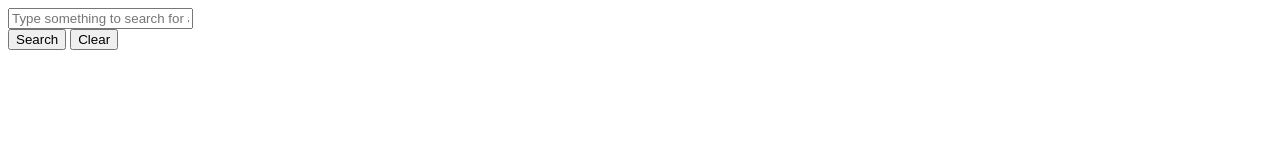
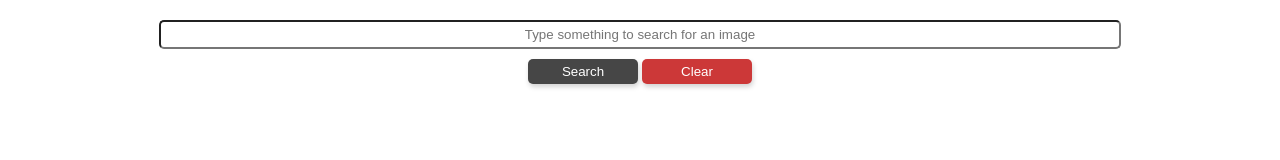
Before and after one commit to Nursaadet/search-app, a plain HTML site: page index.html in a window 1280 px wide. Drawn offline with Linux system fonts and the light colour scheme.

Commit message:
Add style.css for basic UI styling

```diff
--- a/app.js
+++ b/app.js
@@ -14,7 +14,7 @@ function runEventListeners() {
 
 function clear(){
     searchInput.value="";
-    Array.from(imageListWrapper.children).forEach((child)=> child.remove())
+    imageListWrapper.innerHTML="";
 }
 
 function search(e) {
--- a/index.html
+++ b/index.html
@@ -4,6 +4,7 @@
     <meta charset="UTF-8" />
     <meta name="viewport" content="width=device-width, initial-scale=1.0" />
     <title>Search App</title>
+    <link rel="stylesheet" href="style.css"
   </head>
   <body>
     <div>
--- /dev/null
+++ b/style.css
@@ -0,0 +1,74 @@
+.form-wrapper {
+    display: flex;
+    flex-direction: column;
+    width: 100%;
+    margin: 20px 0px;
+}
+
+#form {
+    display: flex;
+    flex-direction: column;
+    /* justify-content: center; */
+    align-items: center;
+
+}
+
+#searchInput {
+    width: 75%;
+    padding: 5px;
+    border-radius: 5px;
+    text-align: center;
+}
+
+.button-wrapper {
+    margin: 10px 0px;
+}
+
+#searchButton {
+    width: 110px;
+    border-radius: 5px;
+    border: none;
+    padding: 5px;
+    background-color: #464646;
+    color: #fff;
+    box-shadow: 1px 3px 5px rgb(211, 211, 211);
+    cursor: pointer;
+
+}
+
+#searchButton:hover {
+  background-color: #004692;
+   transform: scale(1.03);
+    }
+
+#clearButton {
+    width: 110px;
+    border-radius: 5px;
+    border: none;
+    padding: 5px;
+    background-color: #cc3838;
+    color: #fff;
+    box-shadow: 1px 3px 5px rgb(211, 211, 211);
+    cursor: pointer;
+}
+
+#clearButton:hover {
+  background-color: #a70000;
+   transform: scale(1.02);
+    }
+
+.imagelist-wrapper {
+    display: flex;
+    flex-direction: row;
+    flex-wrap: wrap;
+    justify-content: center;
+
+}
+
+.imagelist-wrapper > .card{
+    margin:20px;
+    border: 1px solid grey;
+    padding: 15px;
+    border-radius: 5px;
+    box-shadow: 3px 5px 8px grey;
+}
```
